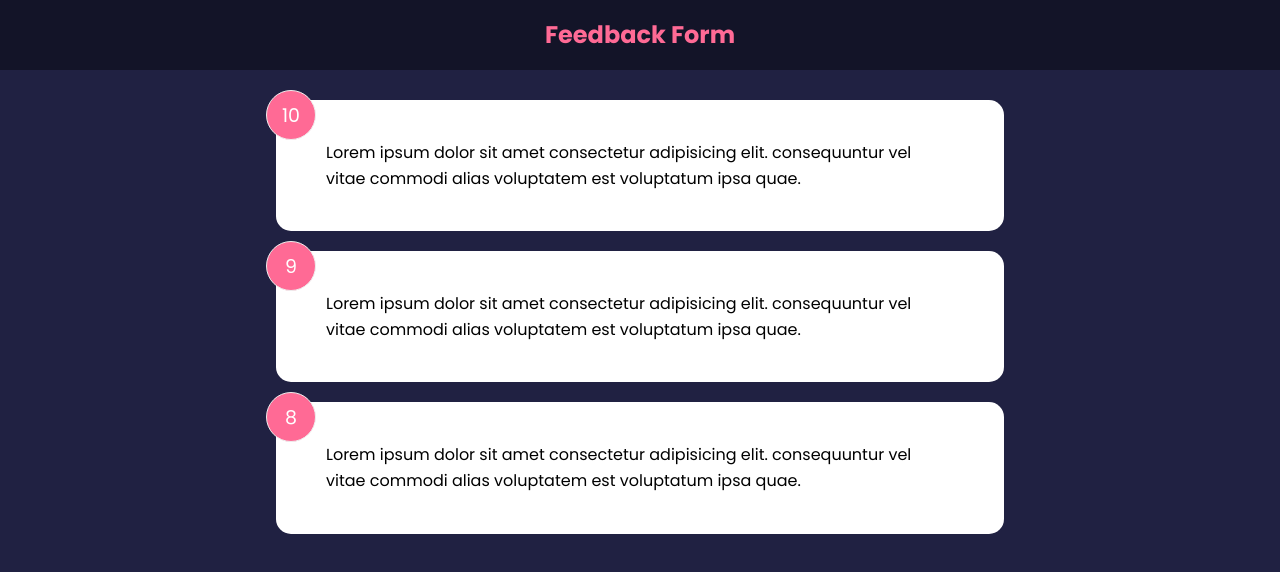
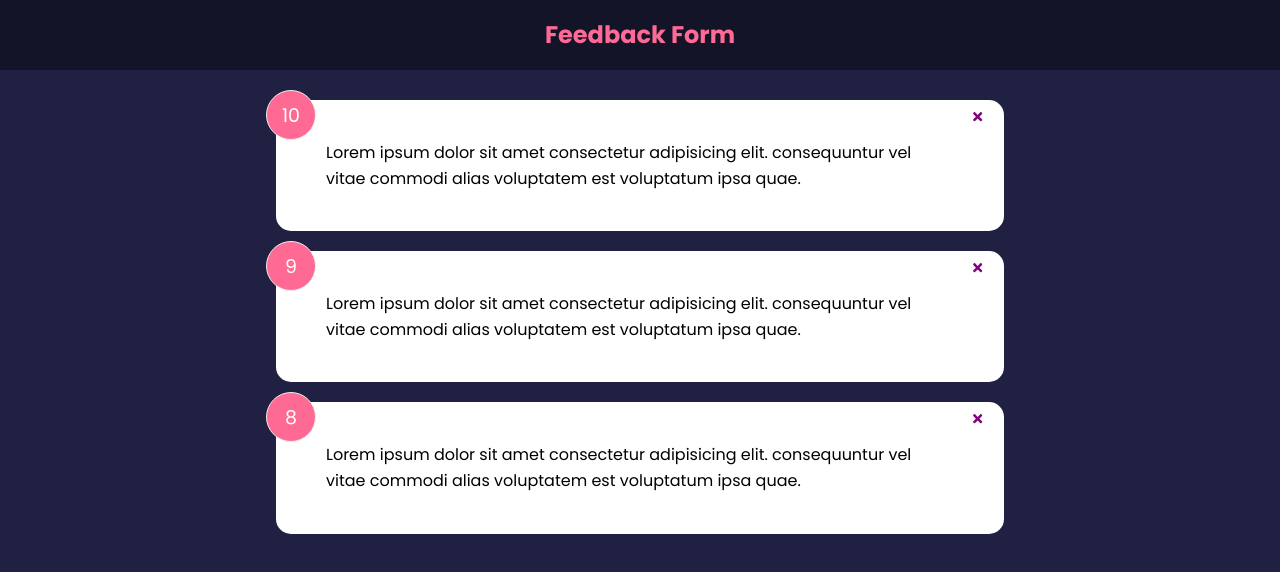
Before and after one commit to crunchynut007/feedback-form, a React (Create React App) app: page / in a window 1280 px wide. Shown: the top 572 px of the page. Built offline with nearby package versions, Linux system fonts and the light colour scheme.

Commit message:
Added item delete functionality

```diff
--- a/src/components/FeedbackItem.jsx
+++ b/src/components/FeedbackItem.jsx
@@ -1,10 +1,17 @@
+import {FaTimes} from 'react-icons/fa'
 import PropTypes from 'prop-types'
 import Card from './shared/Card'
 
-function FeedbackItem({item}) {
+function FeedbackItem({item, handleDelete}) {
+
+
   return (
     <Card reverse={false}>
       <div className='num-display'>{item.rating}</div>
+      <button onClick={() => handleDelete(item.id)} className='close'>
+        <FaTimes color='purple'/>
+      </button>
+
       <div className='text-display'>{item.text}</div>
     </Card>
   )
--- a/src/components/FeedbackList.jsx
+++ b/src/components/FeedbackList.jsx
@@ -1,7 +1,7 @@
 import PropTypes from 'prop-types'
 import FeedbackItem from './FeedbackItem'
 
-function FeedbackList({feedback}) {
+function FeedbackList({feedback, handleDelete}) {
   if (!feedback || feedback.length === 0) {
     return <p>No Feedback yet</p>
   }
@@ -9,7 +9,10 @@ function FeedbackList({feedback}) {
   return (
     <div className='feedback-list'>
       {feedback.map((item) => (
-        <FeedbackItem key={item.id} item={item}/>
+        <FeedbackItem
+          key={item.id}
+          item={item}
+          handleDelete={handleDelete}/>
       ))}
     </div>
   )
```
